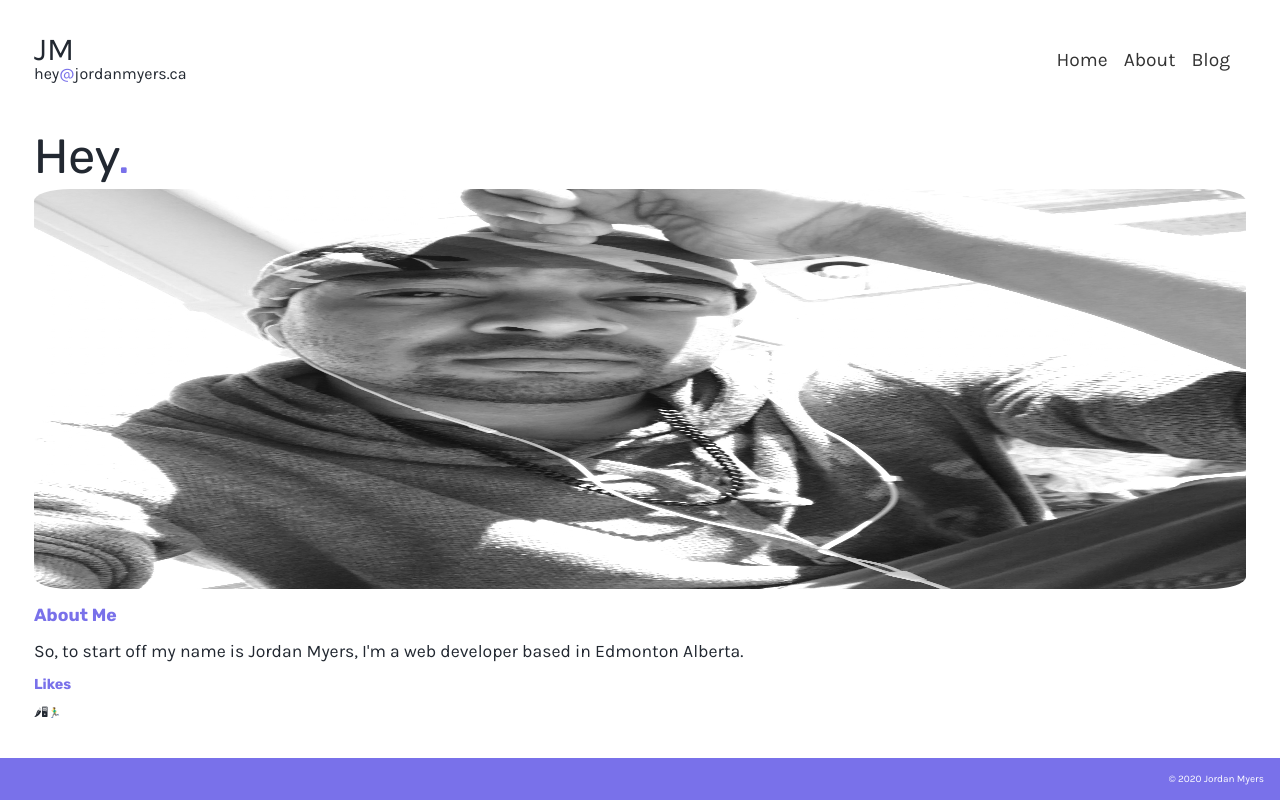
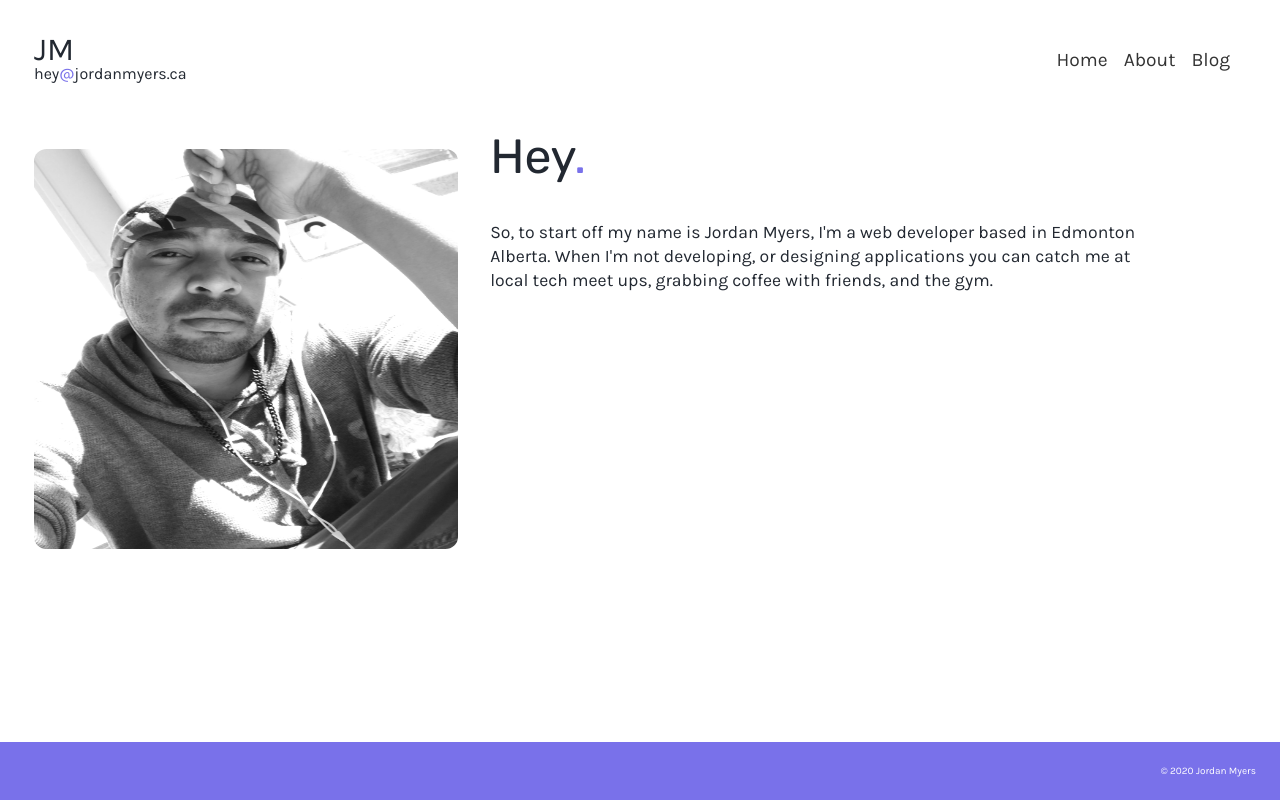
Before and after one commit to pxlpxnther/jordan-myers, a React (Create React App) app: page /about in a window 1280 px wide. Built offline with nearby package versions, Linux system fonts and the light colour scheme.

Commit message:
added in a feature section in home page, and edited the about page

```diff
--- a/src/assets/sass/main.scss
+++ b/src/assets/sass/main.scss
@@ -33,7 +33,7 @@ body {
   flex-shrink: 0;
   text-align: right;
   background-color: #7971ea;
-  padding: 1rem;
+  padding: 1.5rem;
   color: white;
 }
 
@@ -245,8 +245,41 @@ p {
   h2 span {
     border-bottom: 0.1rem solid #7971ea;
   }
+
+  h3 {
+    color: #393e46;
+    font-size: 0.7rem;
+    margin-bottom: 1rem;
+  }
+
+  .hero {
+    height: 65vh;
+  }
+
+  .featured {
+    height: 100vh;
+  }
+
+  .feature {
+    background: #222831;
+    width: 100%;
+    height: 60vh;
+  }
 }
 
+@media screen and (min-width: 600px) {
+  .home h1 {
+    font-size: 4.4rem;
+  }
+
+  .home h2 {
+    font-size: 2rem;
+  }
+
+  .home h3 {
+    font-size: 1.2rem;
+  }
+}
 /*
   About Page
 */
@@ -256,6 +289,10 @@ p {
   font-size: 1.1rem;
   margin: 1rem 0;
   font-weight: 700;
+}
+
+.about .flex-container {
+  flex-direction: column;
 }
 
 .about h3 {
@@ -271,11 +308,57 @@ p {
 
 .about p {
   font-size: 1.1rem;
-  line-height: 1.3rem;
+  line-height: 1.5rem;
 }
 
 .about img {
   width: 100%;
   height: 50vh;
   border-radius: 3%;
+  margin: 1rem 0;
 }
+
+.about .desktop-heading {
+  display: none;
+}
+
+@media screen and (min-width: 600px) {
+  .about p {
+  }
+
+  .about .mobile-heading {
+    display: none;
+  }
+
+  .about .desktop-heading {
+    display: block;
+  }
+
+  .about .flex-container {
+    flex-direction: row;
+  }
+
+  .about .flex-container div {
+    width: 35%;
+    margin-right: 2rem;
+  }
+
+  .about .flex-container div:last-of-type {
+    width: 55%;
+    margin-right: 0;
+  }
+
+  .about h1 {
+    margin-bottom: 2.4rem;
+  }
+
+  .about h2 {
+    font-size: 1.4rem;
+  }
+
+  .about img {
+    width: 100%;
+    height: 50vh;
+    border-radius: 3%;
+  }
+}
--- a/src/containers/About.js
+++ b/src/containers/About.js
@@ -3,25 +3,26 @@ import Me from './../assets/img/me.jpg';
 
 const About = () => (
   <div className='about container'>
-    <h1>
+    <div className='flex-container'>
+      <h1 className='mobile-heading'>
+        {' '}
         Hey<span className='accent-color'>.</span>
       </h1>
       <div className='img-container'>
         <img src={Me} />
       </div>
-    <section>
-      <h2>About Me</h2>
+      <div>
+        <h1 className='desktop-heading'>
+          Hey<span className='accent-color'>.</span>
+        </h1>
         <p>
           So, to start off my name is Jordan Myers, I'm a web developer based in
-        Edmonton Alberta.
+          Edmonton Alberta. When I'm not developing, or designing applications
+          you can catch me at local tech meet ups, grabbing coffee with friends,
+          and the gym.
         </p>
-      <h3>Likes</h3>
-      <ul className='flex-container'>
-        <li>🌶</li>
-        <li>🖥</li>
-        <li>🏃‍♂️</li>
-      </ul>
-    </section>
+      </div>
+    </div>
   </div>
 );
 
--- a/src/containers/Home.js
+++ b/src/containers/Home.js
@@ -1,7 +1,8 @@
 import React from 'react';
 
 const Home = () => (
-  <section className='home hero container'>
+  <div className='home'>
+    <section className='hero container'>
       <h1>
         Hi, <br />
         I'm Jordan.
@@ -10,6 +11,11 @@ const Home = () => (
         A web developer based in <span>Edmonton, Alberta</span>.
       </h2>
     </section>
+    <section className='home featured container'>
+      <h3>Featured</h3>
+      <div className='feature'></div>
+    </section>
+  </div>
 );
 
 export default Home;
```
Lines whose indentation alone changed are shown as unchanged.
